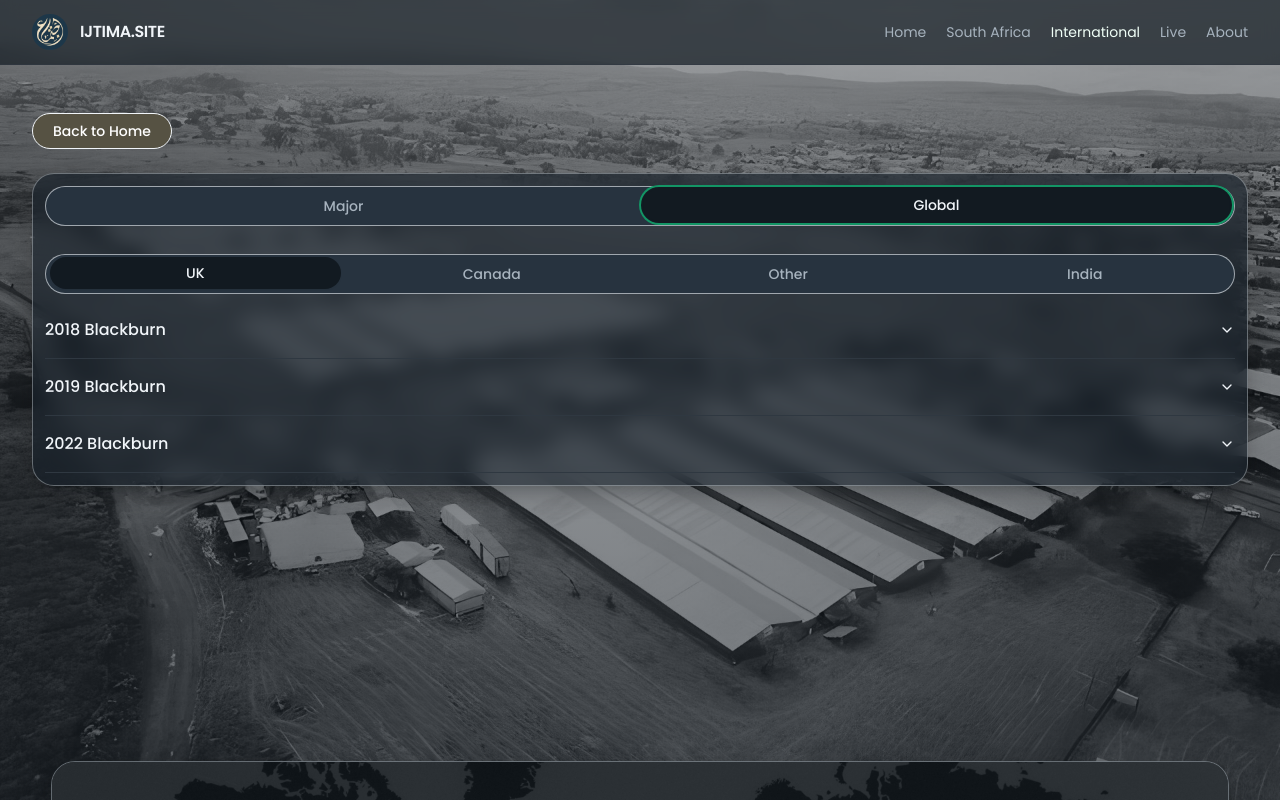
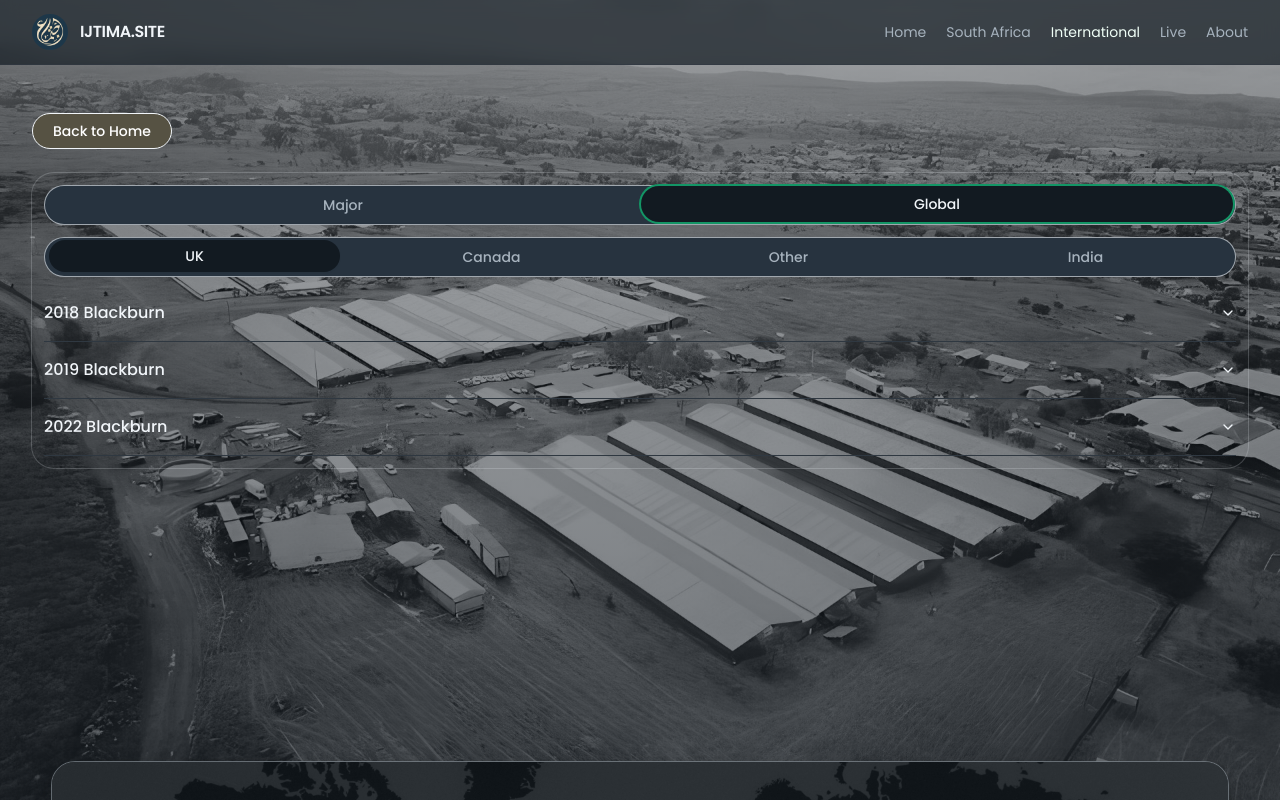
Before and after one commit to Simtechcds/ijtima-site, a React (Vite) app: page /international in a window 1280 px wide. Both pictures are taken after a click on the tab "Global". Shown: the top 800 px of the page. Built offline with nearby package versions, Linux system fonts and the light colour scheme.

Commit message:
Reverted to commit e270374082157937d160397d1c699c4d9159e38a

```diff
--- a/src/pages/International.tsx
+++ b/src/pages/International.tsx
@@ -96,7 +96,7 @@ const International = () => {
         </Link>
       </div>
 
-        <section className="glass-surface module-frame p-3">
+        <div className="rounded-lg ring-1 ring-foreground/20 p-3">
           <Tabs defaultValue="major" className="w-full">
             <TabsList aria-label="International categories" className="segmented w-full">
               <TabsTrigger value="major" className="seg flex-1">Major</TabsTrigger>
@@ -104,11 +104,11 @@ const International = () => {
             </TabsList>
 
             <TabsContent value="major">
-              <section aria-labelledby="major-heading" className="mt-4">
+              <section aria-labelledby="major-heading" className="mt-3">
                 <h2 id="major-heading" className="sr-only">Major International Ijtimas</h2>
 
                 <Tabs defaultValue="raiwind" className="w-full">
-                    <TabsList aria-label="Major locations" className="segmented w-full mt-3">
+                    <TabsList aria-label="Major locations" className="segmented w-full">
                       <TabsTrigger value="raiwind" className="seg flex-1">Raiwind</TabsTrigger>
                       <TabsTrigger value="tongi" className="seg flex-1">Tongi</TabsTrigger>
                       <TabsTrigger value="nizamuddin" className="seg flex-1">Nizamuddin Jors</TabsTrigger>
@@ -130,11 +130,11 @@ const International = () => {
             </TabsContent>
 
             <TabsContent value="global">
-              <section aria-labelledby="global-heading" className="mt-4">
+              <section aria-labelledby="global-heading" className="mt-3">
                 <h2 id="global-heading" className="sr-only">Global Regions</h2>
 
                 <Tabs defaultValue="uk" className="w-full">
-                    <TabsList aria-label="Global locations" className="segmented w-full mt-3">
+                    <TabsList aria-label="Global locations" className="segmented w-full">
                       <TabsTrigger value="uk" className="seg flex-1">UK</TabsTrigger>
                       <TabsTrigger value="canada" className="seg flex-1">Canada</TabsTrigger>
                       <TabsTrigger value="other" className="seg flex-1">Other</TabsTrigger>
@@ -160,7 +160,7 @@ const International = () => {
               </section>
             </TabsContent>
           </Tabs>
-        </section>
+        </div>
 
     </main>
   );
```
